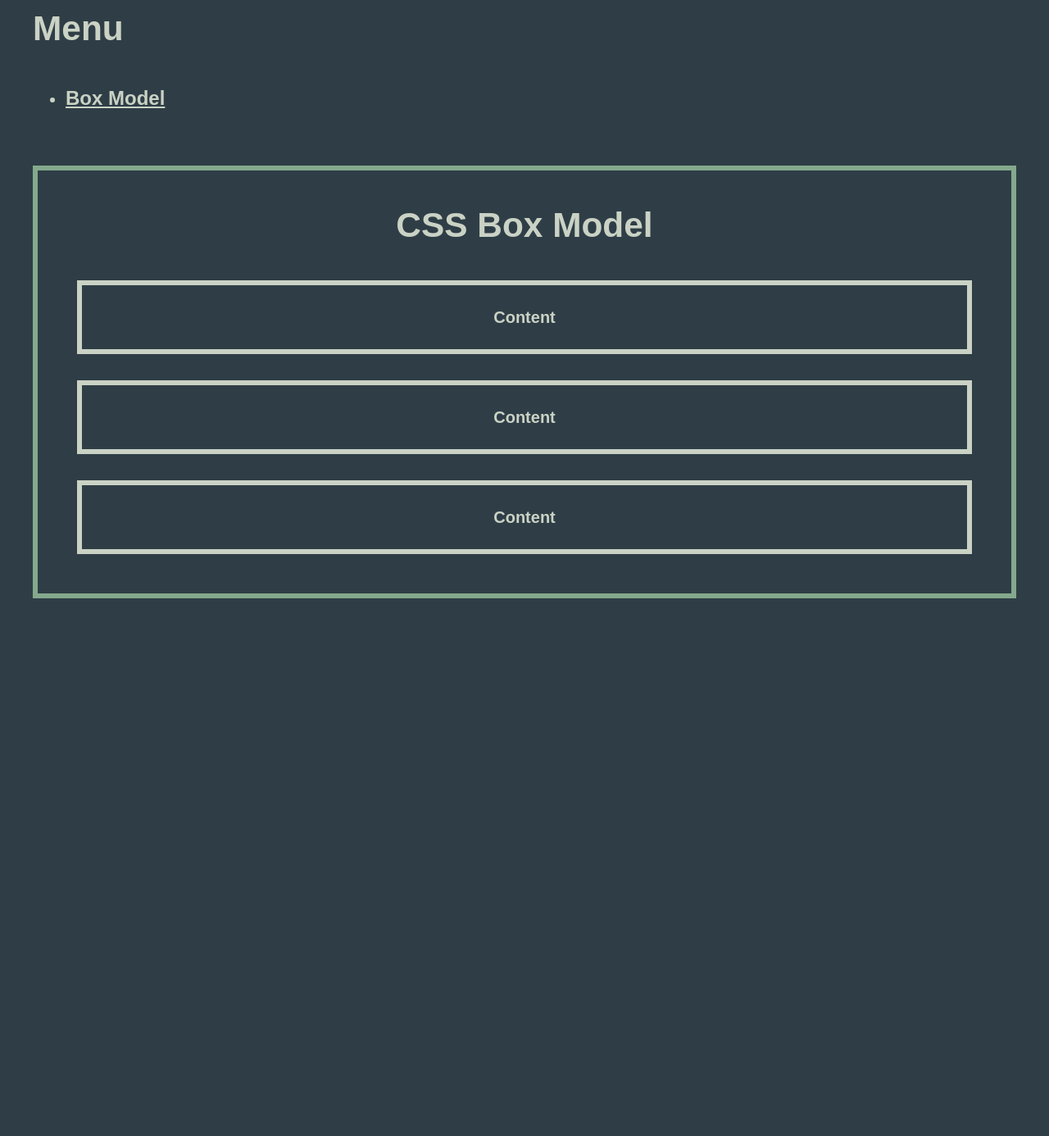
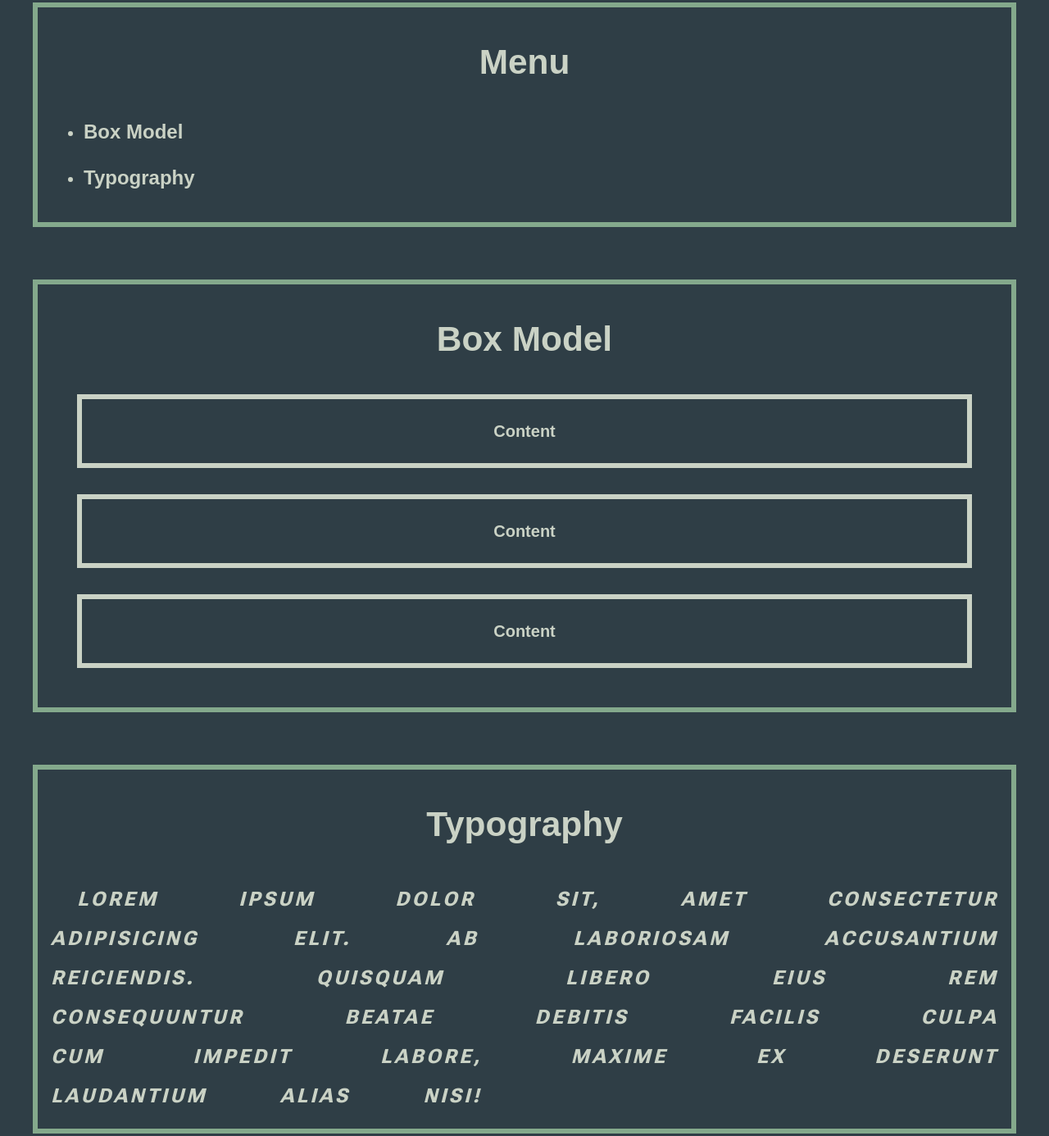
Before and after one commit to MiguelCalderon2006/CSS, a plain HTML site: page index.html in a window 1280 px wide. Shown: the part 231-1617 px from the top of the page at 82% size. Before the commit the page ends 1025 px from the top, so only its background shows below. Drawn offline with Linux system fonts and the light colour scheme.

Commit message:
typography + many bugs done

```diff
--- a/index.html
+++ b/index.html
@@ -4,28 +4,49 @@
     <meta charset="UTF-8" />
     <meta name="viewport" content="width=device-width, initial-scale=1.0" />
     <title>CSS</title>
-    <link rel="stylesheet" href="css/style.css" />
-    <link rel="icon" href="img/css.png" />
-    <style></style>
+
+    <link rel="icon" href="css.png" />
+    <link rel="stylesheet" href="style.css" />
+    <link rel="preconnect" href="https://fonts.googleapis.com" />
+    <link rel="preconnect" href="https://fonts.gstatic.com" crossorigin />
+    <link
+      href="https://fonts.googleapis.com/css2?family=Roboto+Flex:opsz,wght@8..144,100..1000&display=swap"
+      rel="stylesheet"
+    />
   </head>
   <body>
-    <section>
+    <section id="top">
       <h1>Cascading Style Sheets</h1>
     </section>
-    <nav class="menuSection">
+    <nav class="menu">
       <h1>Menu</h1>
       <ul>
         <li>
           <h2><a href="#box">Box Model</a></h2>
         </li>
+        <li>
+          <h2><a href="#type">Typography</a></h2>
+        </li>
       </ul>
     </nav>
 
-    <section class="bmSection" id="box">
-      <h1 class="">CSS Box Model</h1>
+    <section id="box">
+      <h1>Box Model</h1>
       <div class="bmContainer">Content</div>
       <div class="bmContainer">Content</div>
       <div class="bmContainer">Content</div>
     </section>
+
+    <section id="type">
+      <h1>Typography</h1>
+      <div class="type">
+        Lorem ipsum dolor sit, amet consectetur adipisicing elit. Ab laboriosam
+        accusantium reiciendis. Quisquam libero eius rem consequuntur beatae
+        debitis facilis culpa cum impedit labore, maxime ex deserunt laudantium
+        alias nisi!
+      </div>
+    </section>
+
+    <div style="height: 2000px"></div>
   </body>
 </html>
--- a/css/style.css
+++ b/style.css
@@ -1,9 +1,5 @@
 /* https://coolors.co/palette/cad2c5-84a98c-52796f-354f52-2f3e46 */
 /* Clolor pallete used */
-* {
-  box-sizing: border-box;
-}
-
 body {
   font-family: Arial, Helvetica, sans-serif;
   line-height: 1.5;
@@ -13,12 +9,18 @@ body {
   padding-left: 2rem;
   font-size: 1.25rem;
 }
-nav {
-  margin-bottom: 4rem;
-}
+
 section {
   text-align: center;
 
+  border: 6px solid #84a98c;
+  padding-left: 1rem;
+  padding-right: 1rem;
+  padding-bottom: 1rem;
+  margin-bottom: 4rem;
+}
+
+.menu {
   border: 6px solid #84a98c;
   padding-left: 1rem;
   padding-right: 1rem;
@@ -34,7 +36,22 @@ section {
   border: 6px solid #cad2c5;
 }
 
+.type {
+  font-size: 1.5rem;
+  text-decoration: none;
+  text-transform: uppercase;
+  text-align: justify;
+  text-indent: 2rem;
+  line-height: 2;
+  letter-spacing: 0.2rem;
+  word-spacing: 5rem;
+  font-weight: 800;
+  font-style: oblique;
+  font-family: "Roboto Flex";
+}
+
 h1 {
+  text-align: center;
   color: #cad2c5;
   font-size: 2.65rem;
 }
@@ -49,30 +66,15 @@ h3 {
 
 a {
   color: #cad2c5;
+  text-decoration: none;
 }
 
-a:hover {
+a:hover,
+h1:hover,
+h2:hover,
+h3:hover,
+.bmContainer:hover,
+.type:hover {
   color: #52796f;
+  border-color: #52796f;
 }
-
-/* h1 {
-  color: rgba(12, 37, 198, 0.936);
-}
-p {
-  color: rgb(0, 0, 0);
-}
-
-.a1 {
-  color: rgb(255, 0, 0);
-}
-.a2 {
-  color: rgb(0, 100, 47);
-}
-.a3 {
-  color: rgb(18, 127, 210);
-}
-
-.highlight {
-  text-transform: uppercase;
-  background-color: gold;
-} */
```
Also changed, not shown: css.png (renamed from img/css.png).
